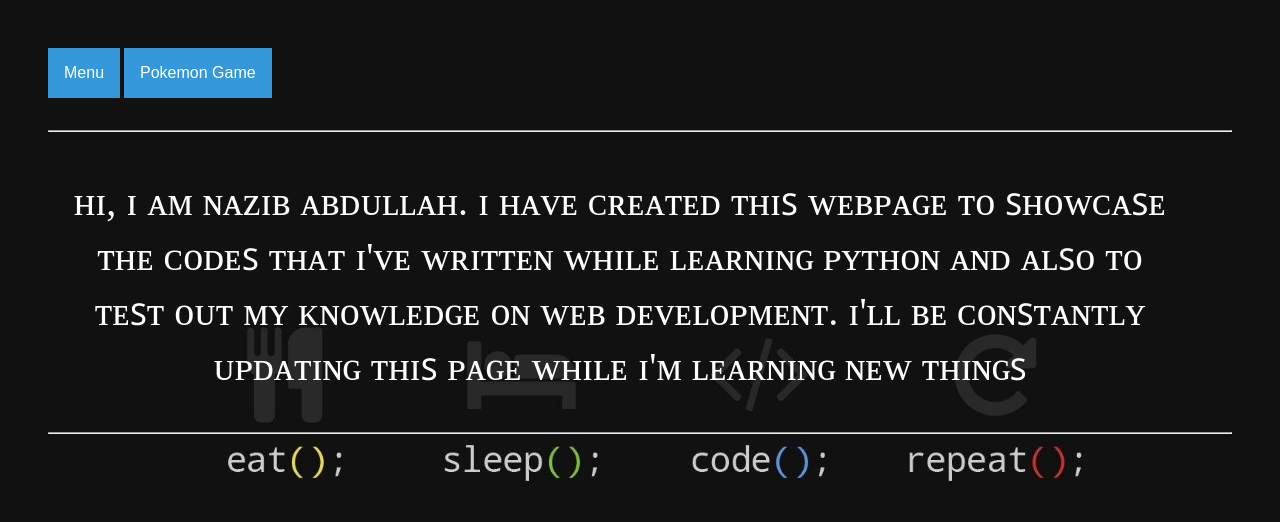
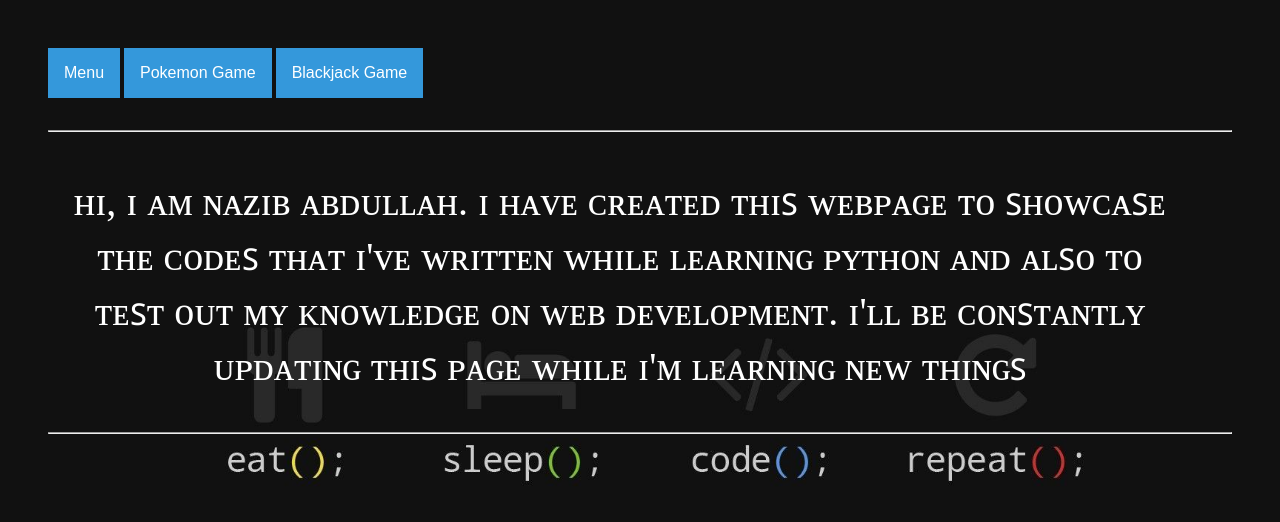
Before and after one commit to Pheewuh/Home, a plain HTML site: page index.html in a window 1280 px wide. Drawn offline with Linux system fonts and the light colour scheme.

Commit message:
Update index.html

```diff
--- a/index.html
+++ b/index.html
@@ -14,6 +14,7 @@
  	  </div>
  	</div>
  	<button onclick="window.location.href = 'https://pheewuh.github.io/Pokemon_Page/'" id='pokemon_page'>Pokemon Game</button>
+  <button onclick="window.location.href = 'https://pheewuh.github.io/Blackjack_Page/'" id='pokemon_page'>Blackjack Game</button>
  	<hr id='hr_top'>
  	<p id='intro_text'>ʜɪ, ɪ ᴀᴍ ɴᴀᴢɪʙ ᴀʙᴅᴜʟʟᴀʜ. ɪ ʜᴀᴠᴇ ᴄʀᴇᴀᴛᴇᴅ ᴛʜɪꜱ ᴡᴇʙᴘᴀɢᴇ ᴛᴏ ꜱʜᴏᴡᴄᴀꜱᴇ ᴛʜᴇ ᴄᴏᴅᴇꜱ ᴛʜᴀᴛ ɪ'ᴠᴇ ᴡʀɪᴛᴛᴇɴ ᴡʜɪʟᴇ ʟᴇᴀʀɴɪɴɢ ᴘʏᴛʜᴏɴ ᴀɴᴅ ᴀʟꜱᴏ ᴛᴏ ᴛᴇꜱᴛ ᴏᴜᴛ ᴍʏ ᴋɴᴏᴡʟᴇᴅɢᴇ ᴏɴ ᴡᴇʙ ᴅᴇᴠᴇʟᴏᴘᴍᴇɴᴛ. ɪ'ʟʟ ʙᴇ ᴄᴏɴꜱᴛᴀɴᴛʟʏ ᴜᴘᴅᴀᴛɪɴɢ ᴛʜɪꜱ ᴘᴀɢᴇ ᴡʜɪʟᴇ ɪ'ᴍ ʟᴇᴀʀɴɪɴɢ ɴᴇᴡ ᴛʜɪɴɢꜱ
  	</p>
```
